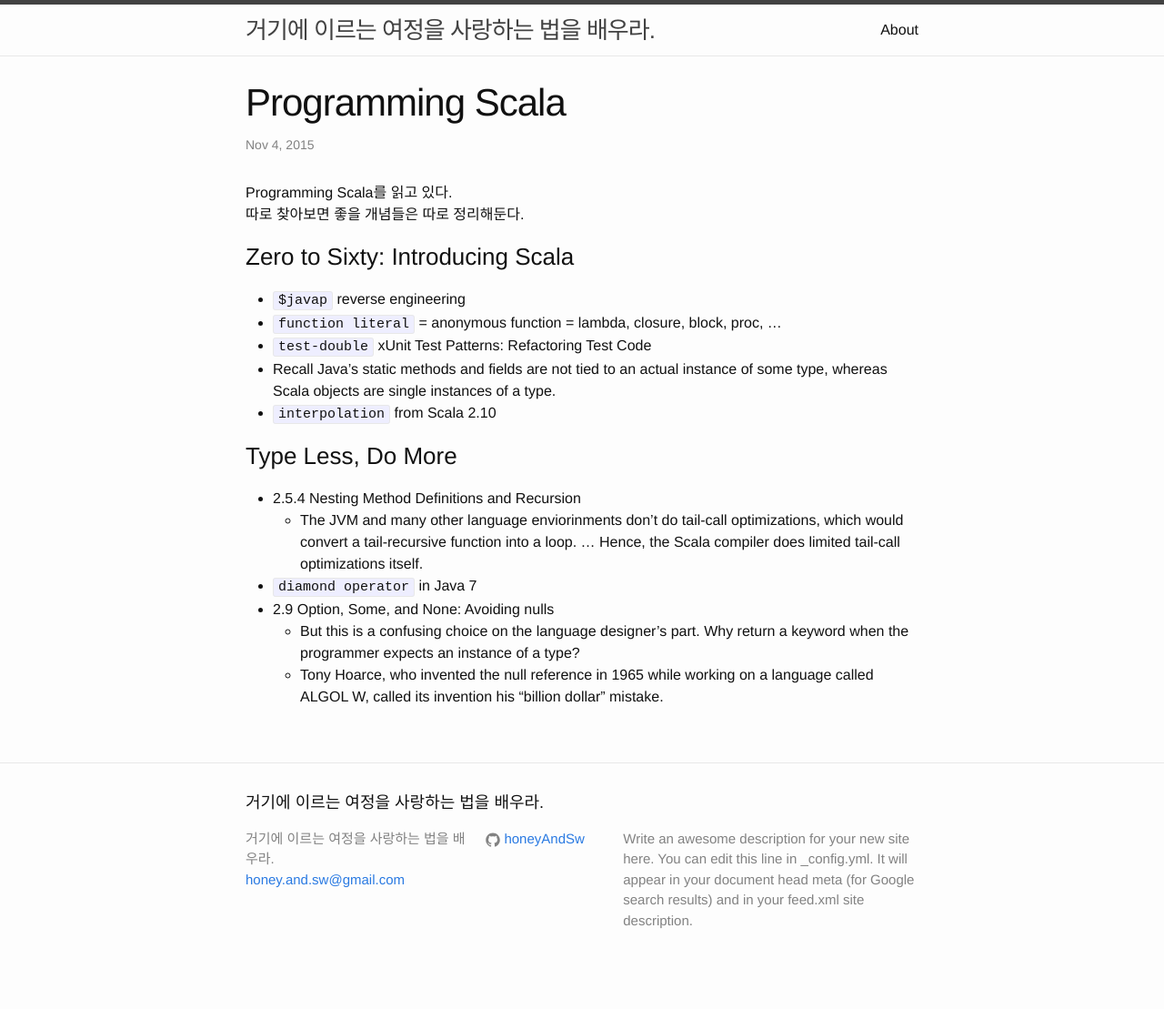
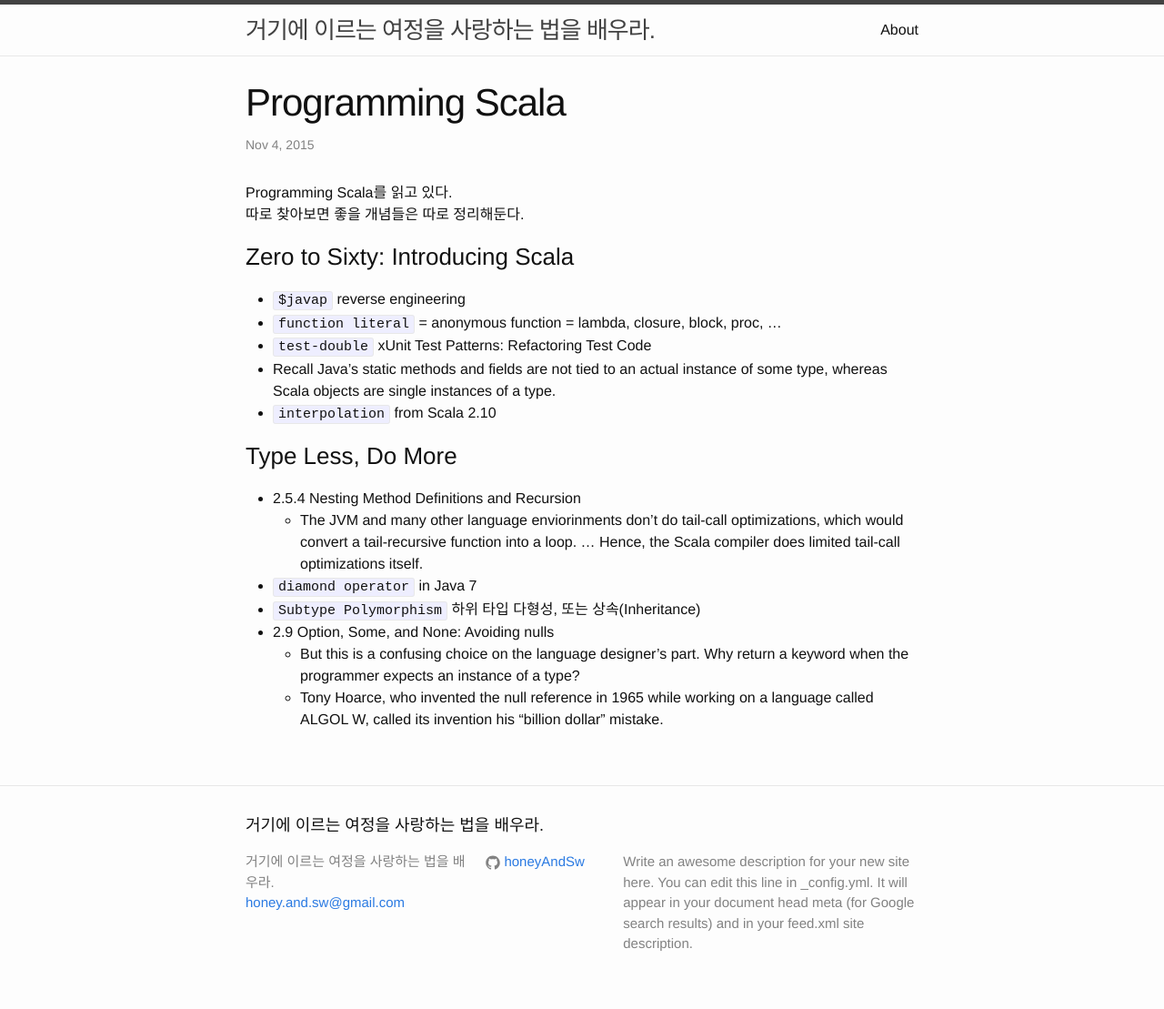
Before and after one commit to honeyAndSw/honeyAndSw.github.io, a Jekyll site: the page built from _posts/2015-11-04-programming-scala.markdown, in a window 1280 px wide. Shown: the whole page at 91% size. Built offline with Jekyll 4.4.1, drawn with Linux system fonts in a browser that asks for light colours; before the commit the page ends 1083 px from its top, so only the background shows below that.

Commit message:
Update 2015-11-04-programming-scala.markdown

```diff
--- a/_posts/2015-11-04-programming-scala.markdown
+++ b/_posts/2015-11-04-programming-scala.markdown
@@ -19,6 +19,7 @@ Programming Scala를 읽고 있다.
 - 2.5.4 Nesting Method Definitions and Recursion
   - The JVM and many other language enviorinments don't do tail-call optimizations, which would convert a tail-recursive function into a loop. ... Hence, the Scala compiler does limited tail-call optimizations itself.
 - `diamond operator` in Java 7
+- `Subtype Polymorphism` 하위 타입 다형성, 또는 상속(Inheritance)
 - 2.9 Option, Some, and None: Avoiding nulls
   - But this is a confusing choice on the language designer's part. Why return a keyword when the programmer expects an instance of a type?
   - Tony Hoarce, who invented the null reference in 1965 while working on a language called ALGOL W, called its invention his "billion dollar" mistake.
```
